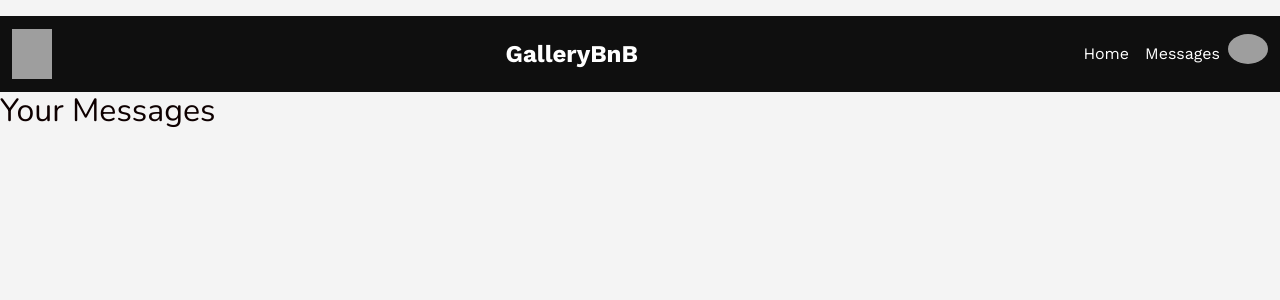
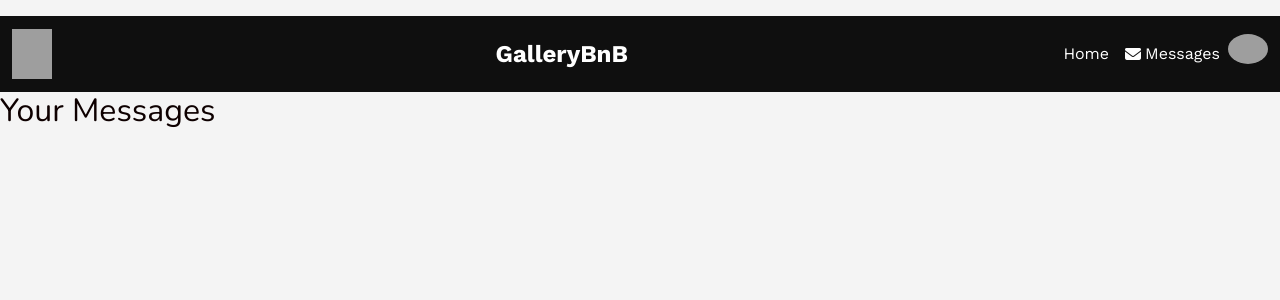
Before and after one commit to DianaDiandra/GalleryBnB, a Rails app: page /messages in a window 1280 px wide. Shown: the top 300 px of the page. Run offline with Rails 7, Linux system fonts and the light colour scheme; the visitor is signed in with stand-in values (Sample User, id 1); data that the repository does not hold is empty; style sheets or scripts are compiled from the project's sources; parts of the project's set-up code (start-up, migrations or seed data) failed here and were passed over; some libraries are stand-ins or nearby versions; grey boxes are pictures that could not be loaded.

Commit message:
added messages font awesome icon in navbar

```diff
--- a/app/views/layouts/application.html.erb
+++ b/app/views/layouts/application.html.erb
@@ -14,6 +14,7 @@
     <link rel="icon" href="/icon.svg" type="image/svg+xml">
     <link rel="apple-touch-icon" href="/icon.png">
     <%= stylesheet_link_tag "application", "data-turbo-track": "reload" %>
+    <%= stylesheet_link_tag "https://cdnjs.cloudflare.com/ajax/libs/font-awesome/6.5.0/css/all.min.css", media: "all", integrity: "sha512-", crossorigin: "anonymous" %>
     <%= javascript_importmap_tags %>
   </head>
 
--- a/app/views/shared/_navbar.html.erb
+++ b/app/views/shared/_navbar.html.erb
@@ -20,14 +20,16 @@
             <%= link_to "Home", root_path, class: "nav-link" %>
           </li>
           <li class="nav-item position-relative">
-            <%= link_to messages_path, class: "nav-link position-relative" do %>
+            <%= link_to messages_path, class: "nav-link d-flex align-items-center gap-1 position-relative" do %>
+              <i class="fas fa-envelope position-relative">
+                <% if @unread_messages_count.to_i > 0 %>
+                  <span class="position-absolute top-0 start-100 translate-middle badge rounded-pill bg-danger">
+                    <%= @unread_messages_count %>
+                    <span class="visually-hidden">unread messages</span>
+                  </span>
+                <% end %>
+              </i>
               Messages
-              <% if @unread_messages_count.to_i > 0 %>
-                <span class="position-absolute top-0 start-100 translate-middle badge rounded-pill bg-danger">
-                  <%= @unread_messages_count %>
-                  <span class="visually-hidden">unread messages</span>
-                </span>
-              <% end %>
             <% end %>
           </li>
 
```
